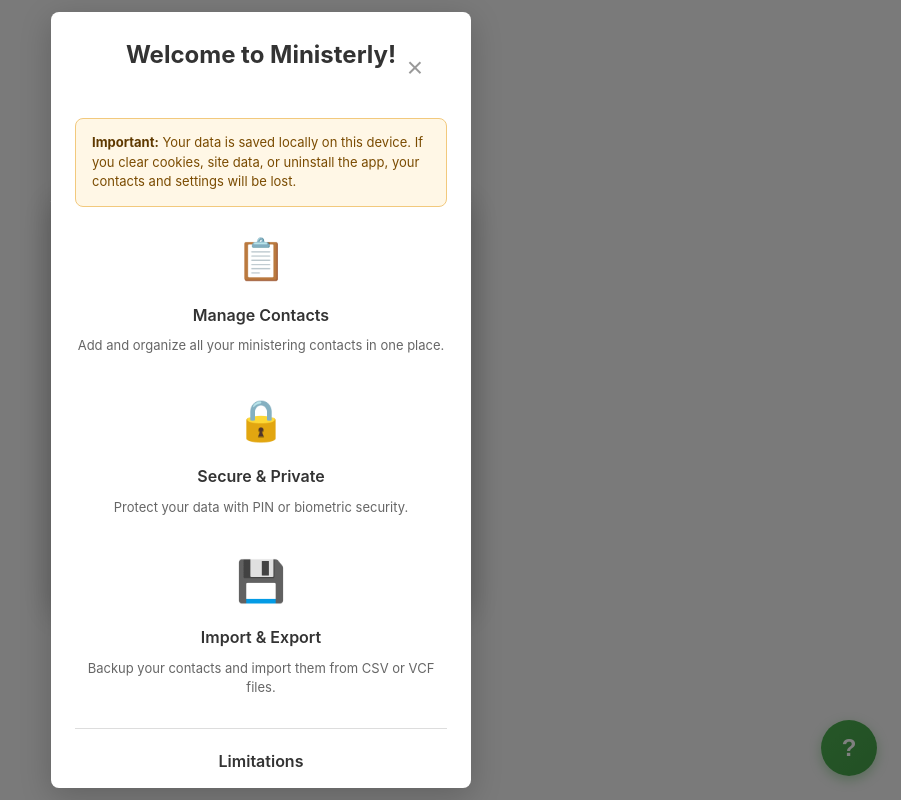
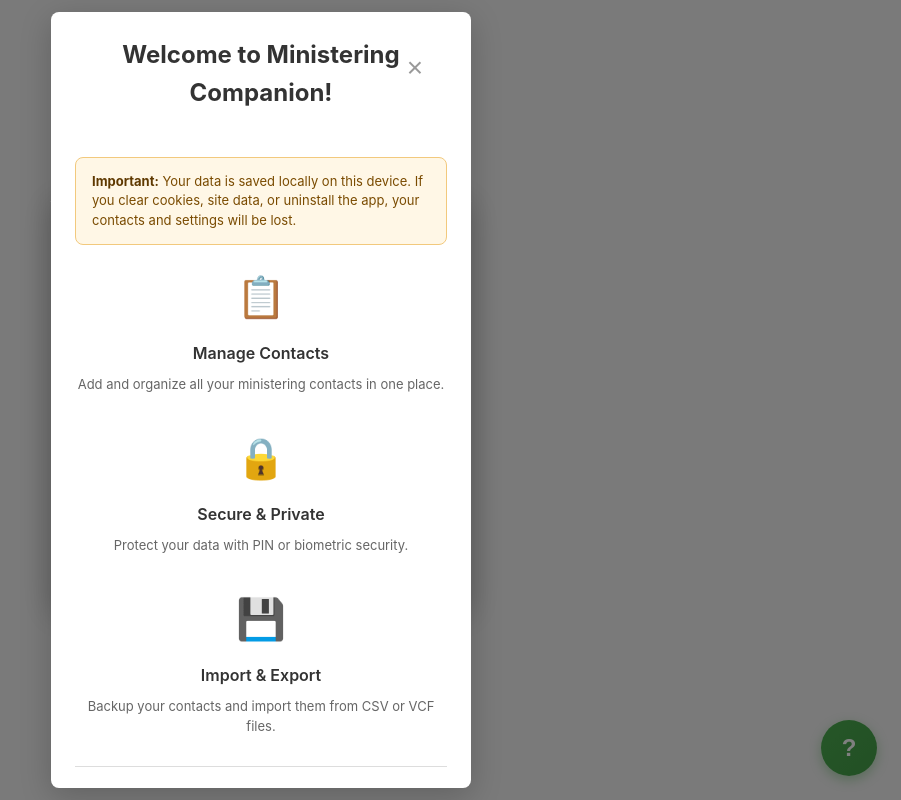
Before and after one commit to MinisteringCompanion/MinisteringCompanion.github.io, a plain HTML site: page index.html in a window 1280 px wide. Shown: the whole page, without its empty margins (379-1280 px from the left). Drawn offline with Linux system fonts and the light colour scheme.

Commit message:
Update app title and headings for branding consistency

```diff
--- a/index.html
+++ b/index.html
@@ -6,7 +6,7 @@
     <meta name="viewport" content="width=device-width, initial-scale=1.0">
     <meta name="theme-color" content="#4CAF50">
     <meta name="description" content="Ministering Companion — Manage ministering contacts and share content with them.">
-    <title>Ministerly</title>
+    <title>Ministering Companion</title>
     <link rel="manifest" href="manifest.json">
     <link rel="icon" type="image/png" href="icon-192.png">
     <link rel="apple-touch-icon" href="icon-192.png">
@@ -16,7 +16,7 @@
 <body>
     <div class="container">
         <header>
-            <h1>Ministerly</h1>
+            <h1>Ministering Companion</h1>
             <div class="header-actions">
                 <button id="addContactBtn" class="btn btn-primary">+ Add Contact</button>
                 <button id="importBtn" class="btn btn-secondary">📁 Import</button>
@@ -208,7 +208,7 @@
     <div id="firstTimeModal" class="modal hidden">
         <div class="modal-content first-time-modal-content">
             <button id="closeFirstTimeModal" class="modal-close-btn">×</button>
-            <h2>Welcome to Ministerly!</h2>
+            <h2>Welcome to Ministering Companion!</h2>
             <div class="first-time-content">
                 <div class="data-loss-warning">
                     <strong>Important:</strong> Your data is saved locally on this device. If you clear cookies,
```
